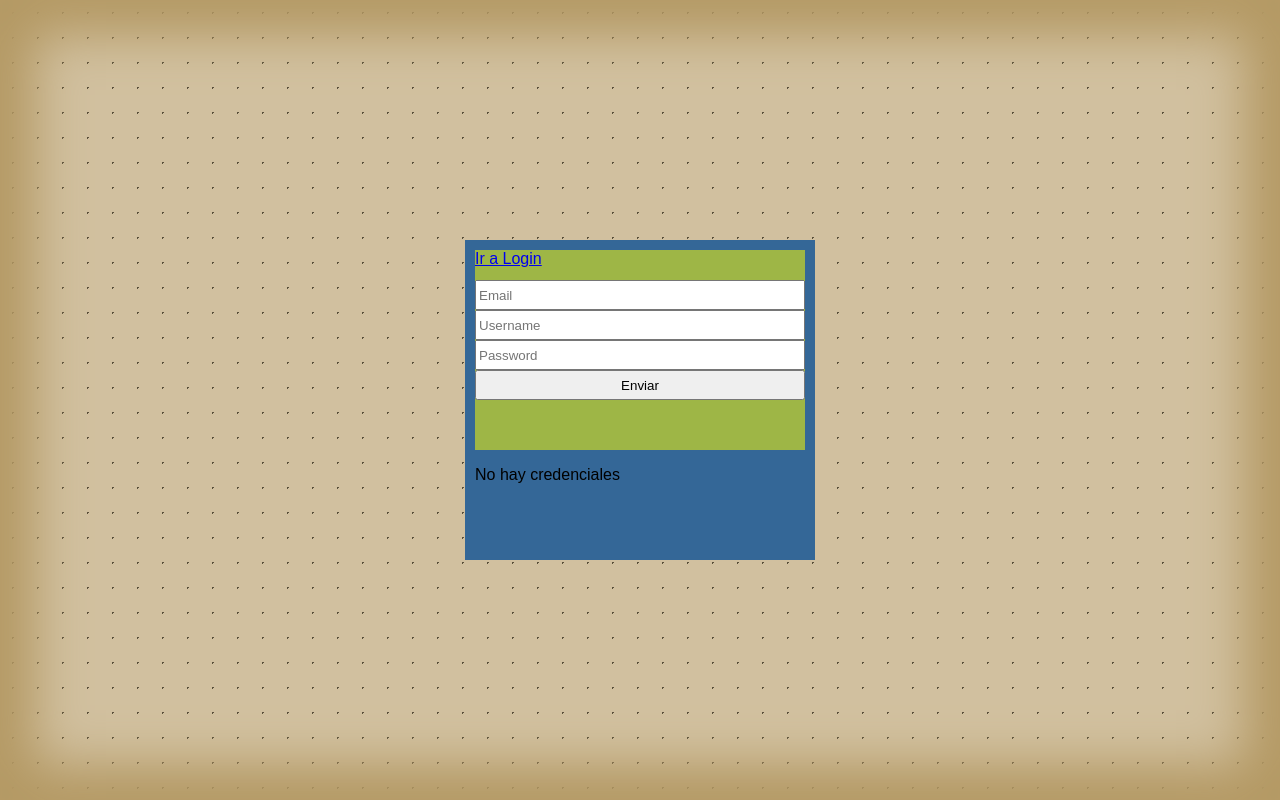
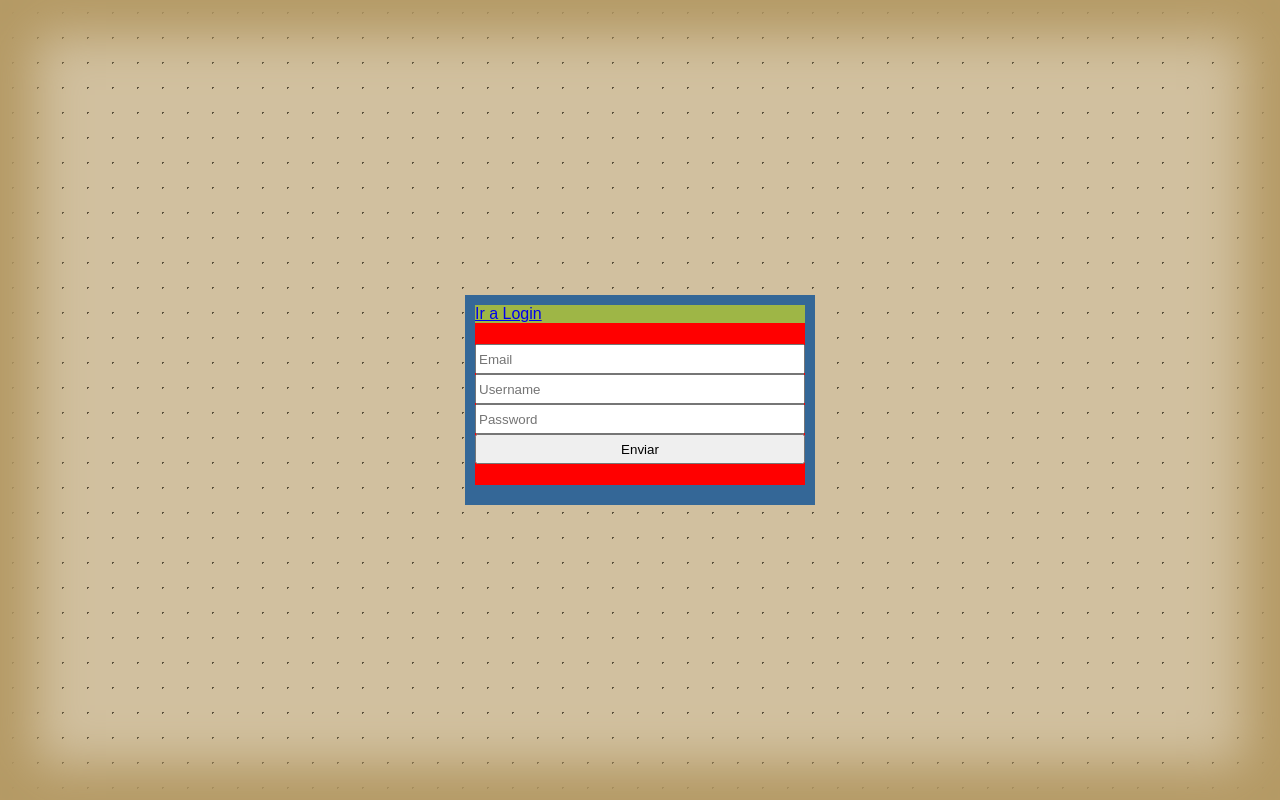
Before and after one commit to endorsain/neurosis-vite, a React (Vite) app: page /register in a window 1280 px wide. Built offline with nearby package versions, Linux system fonts and the light colour scheme.

Commit message:
(src/access): Registro de google, el componente ahora es una pagina.

```diff
--- a/src/App.tsx
+++ b/src/App.tsx
@@ -1,5 +1,10 @@
 import { Route, BrowserRouter as Router, Routes } from "react-router-dom";
-import { AccessLayout, LoginPage, RegisterPage } from "./access/index";
+import {
+  AccessLayout,
+  GoogleRegister,
+  LoginPage,
+  RegisterPage,
+} from "./access/index";
 import { MainLayout, HomePage, RandomPage } from "./main/index";
 import { AuthProvider } from "./auth/AuthProvider";
 
@@ -22,6 +27,7 @@ function App() {
         <Route element={<AccessLayout />}>
           <Route element={<LoginPage />} path="/login" />
           <Route element={<RegisterPage />} path="/register" />
+          <Route element={<GoogleRegister />} path="/google" />
         </Route>
       </Routes>
     </Router>
--- a/src/access/auth.module.css
+++ b/src/access/auth.module.css
@@ -1,8 +1,8 @@
 .auth {
+  background: #346797;
   display: flex;
   flex-direction: column;
 
-  background: #346797;
   width: 350px;
 
   padding: 10px;
@@ -10,18 +10,24 @@
 
 .page_container {
   background: #9eb646;
+  display: flex;
+  flex-direction: column;
+
   overflow: hidden;
-  height: 200px;
+  height: 180px;
 
   input:focus {
     outline: none;
   }
 
   & > form {
+    background: red;
     display: flex;
+    flex-direction: column;
 
-    /* height: 180px; */
-    flex-direction: column;
+    height: 100%;
+    justify-content: center;
+    align-items: center;
 
     & > * {
       width: 100%;
@@ -30,7 +36,6 @@
   }
 }
 
-.apartado {
-  overflow: hidden;
-  height: 100px;
+.google_section {
+  margin-top: 10px;
 }
--- a/src/access/index.ts
+++ b/src/access/index.ts
@@ -1,5 +1,6 @@
 export { LoginPage } from "./pages/LoginPage";
 export { RegisterPage } from "./pages/RegisterPage";
 export { AccessLayout } from "./layout/AccessLayout";
+export { GoogleRegister } from "./pages/GoogleRegister";
 //
 export { default as AccessReducer } from "./redux/slice/AccessSlice";
--- a/src/access/layout/AccessLayout.tsx
+++ b/src/access/layout/AccessLayout.tsx
@@ -1,19 +1,20 @@
-import { Outlet } from "react-router-dom";
+import { Outlet, useNavigate } from "react-router-dom";
 import styles from "../auth.module.css";
 import { useDispatch, useSelector } from "react-redux";
-import { useEffect, useState } from "react";
+import { useEffect, useState, useTransition } from "react";
 import { useForm } from "react-hook-form";
 import { useGoogleAuthRedux } from "../redux/hooks/useGoogleAuthRedux";
 import { clearGoogleCredential } from "../redux/slice/AccessSlice";
 
 export function AccessLayout() {
   useGoogleAuthRedux();
+  const navigate = useNavigate();
   const dispatch = useDispatch<any>();
 
+  const [isPending, startTransition] = useTransition();
   const [authView, setAuthView] = useState<"default" | "googleRegister">(
     "default"
   );
-
   const { google_loaded, google_credential, error } = useSelector(
     (s: any) => s.access
   );
@@ -23,14 +24,18 @@ export function AccessLayout() {
     if (google_credential && error) {
       console.log("error:", error);
       console.log("google_credential: ", google_credential);
-      setAuthView("googleRegister");
+      // startTransition(() => {
+      //   setAuthView("googleRegister");
+      // });
+      // setAuthView("googleRegister");
+      navigate("/google");
     }
   }, [google_credential, error]);
 
   return (
     <div className={styles.auth}>
       <div className={styles.page_container}>
-        {authView === "default" ? (
+        {/* {authView === "default" ? (
           <Outlet />
         ) : (
           <GoogleRegisterForm
@@ -38,7 +43,8 @@ export function AccessLayout() {
             onCancel={() => setAuthView("default")}
             googleCredential={google_credential}
           />
-        )}
+        )} */}
+        <Outlet />
       </div>
       <div className={styles.google_section}>
         <div
@@ -49,18 +55,6 @@ export function AccessLayout() {
           }}
         />
       </div>
-      <section className={styles.apartado}>
-        {google_credential ? (
-          <>
-            <h4>Google</h4>
-            {google_credential}
-          </>
-        ) : (
-          <>
-            <p>No hay credenciales</p>
-          </>
-        )}
-      </section>
     </div>
   );
 }
@@ -83,8 +77,14 @@ function GoogleRegisterForm({ dispatch, googleCredential, onCancel }: any) {
   }
 
   return (
+    <>
+      <button type="button" onClick={handleCancel}>
+        Volver
+      </button>
+      <div style={{ overflow: "hidden", height: "30px" }}>
+        {googleCredential}
+      </div>
       <form onSubmit={handleSubmit(onSubmit)} className={styles.form}>
-      Completa tu registro
         <input
           type="text"
           placeholder="Nombre de usuario"
@@ -96,12 +96,7 @@ function GoogleRegisterForm({ dispatch, googleCredential, onCancel }: any) {
           {...register("password")}
         />
         <button type="submit">Registrar</button>
-      {/* <button type="button" onClick={onCancel}>
-        Volver
-      </button> */}
-      <button type="button" onClick={handleCancel}>
-        Volver
-      </button>
       </form>
+    </>
   );
 }
--- /dev/null
+++ b/src/access/pages/GoogleRegister.tsx
@@ -0,0 +1,59 @@
+import { useForm } from "react-hook-form";
+import styles from "../auth.module.css";
+import { Link, useNavigate } from "react-router-dom";
+import { useDispatch, useSelector } from "react-redux";
+import { useEffect } from "react";
+import { clearGoogleCredential } from "../redux/slice/AccessSlice";
+
+export function GoogleRegister() {
+  const { register, handleSubmit } = useForm();
+  const navigate = useNavigate();
+  const dispatch = useDispatch<any>();
+  const { google_credential } = useSelector((s: any) => s.access);
+
+  useEffect(() => {
+    // if (!google_credential) navigate(-1);
+    // if (!google_credential) navigate("../login");
+    if (!google_credential) navigate("../login", { replace: true });
+  }, [google_credential]);
+
+  const onSubmit = async (data: any) => {
+    console.log("📩 Registro con Google + datos extra:", {
+      ...data,
+      // googleCredential,
+    });
+    // Enviar estos datos al backend
+  };
+
+  function handleCancel() {
+    console.log("handleCancel");
+    dispatch(clearGoogleCredential());
+    navigate(-1 as any, { replace: true });
+    // window.location.replace("/login");
+    // dispatch(clearGoogleCredential);
+    // onCancel();
+  }
+  console.log("google_credential: ", google_credential);
+  return (
+    <>
+      {/* <Link to="/register">Volver</Link> */}
+      {/* <button onClick={() => navigate(-1 as any, { replace: true })}>
+        Volver
+      </button> */}
+      <button onClick={handleCancel}>Volver</button>
+      <form className={styles.form} onSubmit={handleSubmit(onSubmit)}>
+        <input
+          type="text"
+          placeholder="Nombre de usuario"
+          {...register("username")}
+        />
+        <input
+          type="password"
+          placeholder="Contraseña"
+          {...register("password")}
+        />
+        <button type="submit">Registrar</button>
+      </form>
+    </>
+  );
+}
--- a/src/access/pages/LoginPage.tsx
+++ b/src/access/pages/LoginPage.tsx
@@ -16,11 +16,13 @@ export function LoginPage() {
   };
 
   return (
-    <form className={styles.form} onSubmit={handleSubmit(onSubmit)}>
+    <>
       <Link to="/register">Ir a Registro</Link>
-      <input type="text" placeholder="Email" {...register("email")} />
-      <input type="text" placeholder="Password" {...register("password")} />
-      <button type="submit">Enviar</button>
-    </form>
+      <form className={styles.form} onSubmit={handleSubmit(onSubmit)}>
+        <input type="text" placeholder="Email" {...register("email")} />
+        <input type="text" placeholder="Password" {...register("password")} />
+        <button type="submit">Enviar</button>
+      </form>
+    </>
   );
 }
--- a/src/access/pages/RegisterPage.tsx
+++ b/src/access/pages/RegisterPage.tsx
@@ -16,12 +16,14 @@ export function RegisterPage() {
   };
 
   return (
-    <form className={styles.form} onSubmit={handleSubmit(onSubmit)}>
+    <>
       <Link to="/login">Ir a Login</Link>
-      <input type="test" placeholder="Email" {...register("email")} />
-      <input type="text" placeholder="Username" {...register("username")} />
-      <input type="text" placeholder="Password" {...register("password")} />
-      <button type="submit">Enviar</button>
-    </form>
+      <form className={styles.form} onSubmit={handleSubmit(onSubmit)}>
+        <input type="test" placeholder="Email" {...register("email")} />
+        <input type="text" placeholder="Username" {...register("username")} />
+        <input type="text" placeholder="Password" {...register("password")} />
+        <button type="submit">Enviar</button>
+      </form>
+    </>
   );
 }
--- a/src/access/redux/slice/AccessSlice.ts
+++ b/src/access/redux/slice/AccessSlice.ts
@@ -12,6 +12,7 @@ const initialState = {
   // LOADING_REQUEST es buena para todas las request del slice
   loading_request: false,
   error: null,
+  //UI
 };
 
 // Aqui se puede conglomerar
```
Lines whose indentation alone changed are shown as unchanged.
